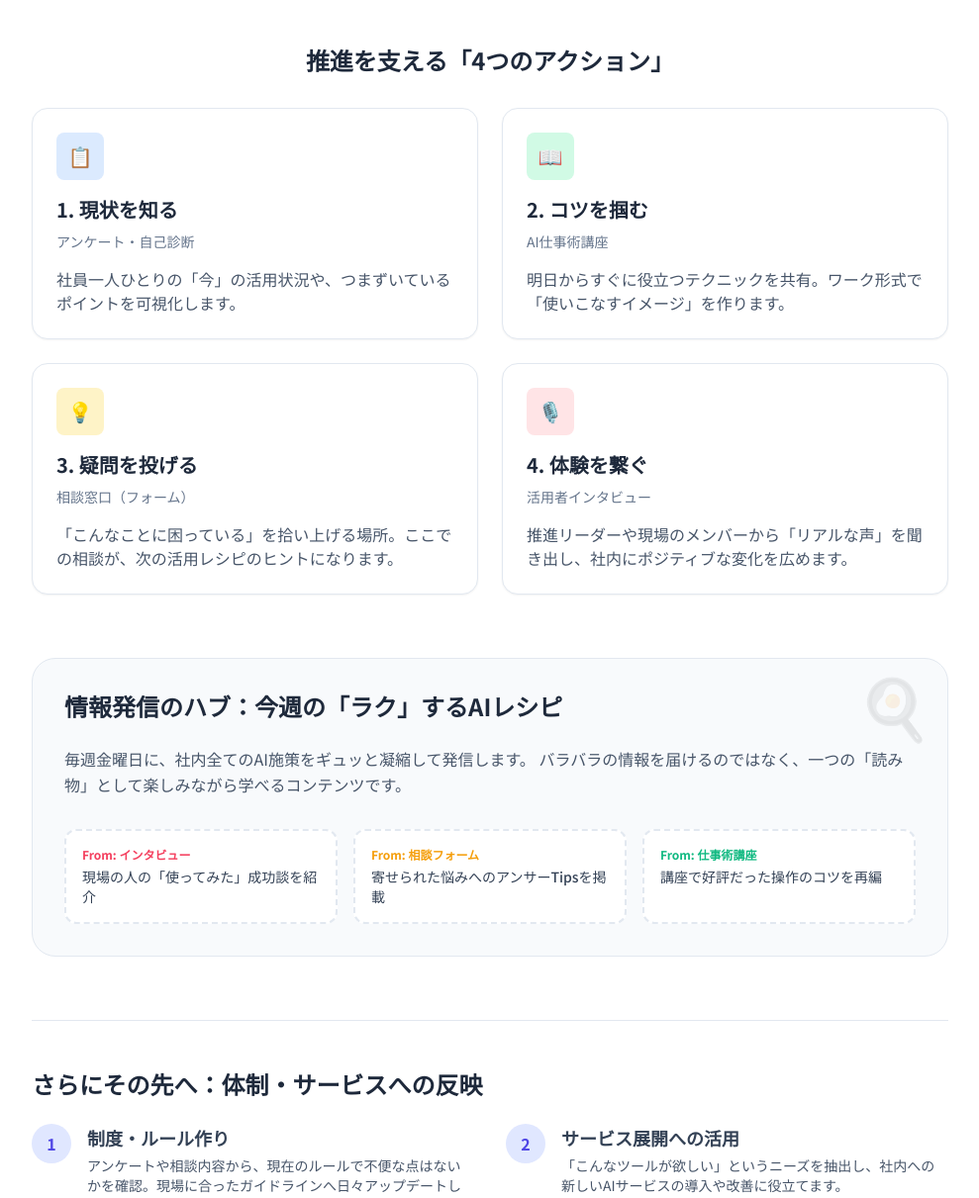
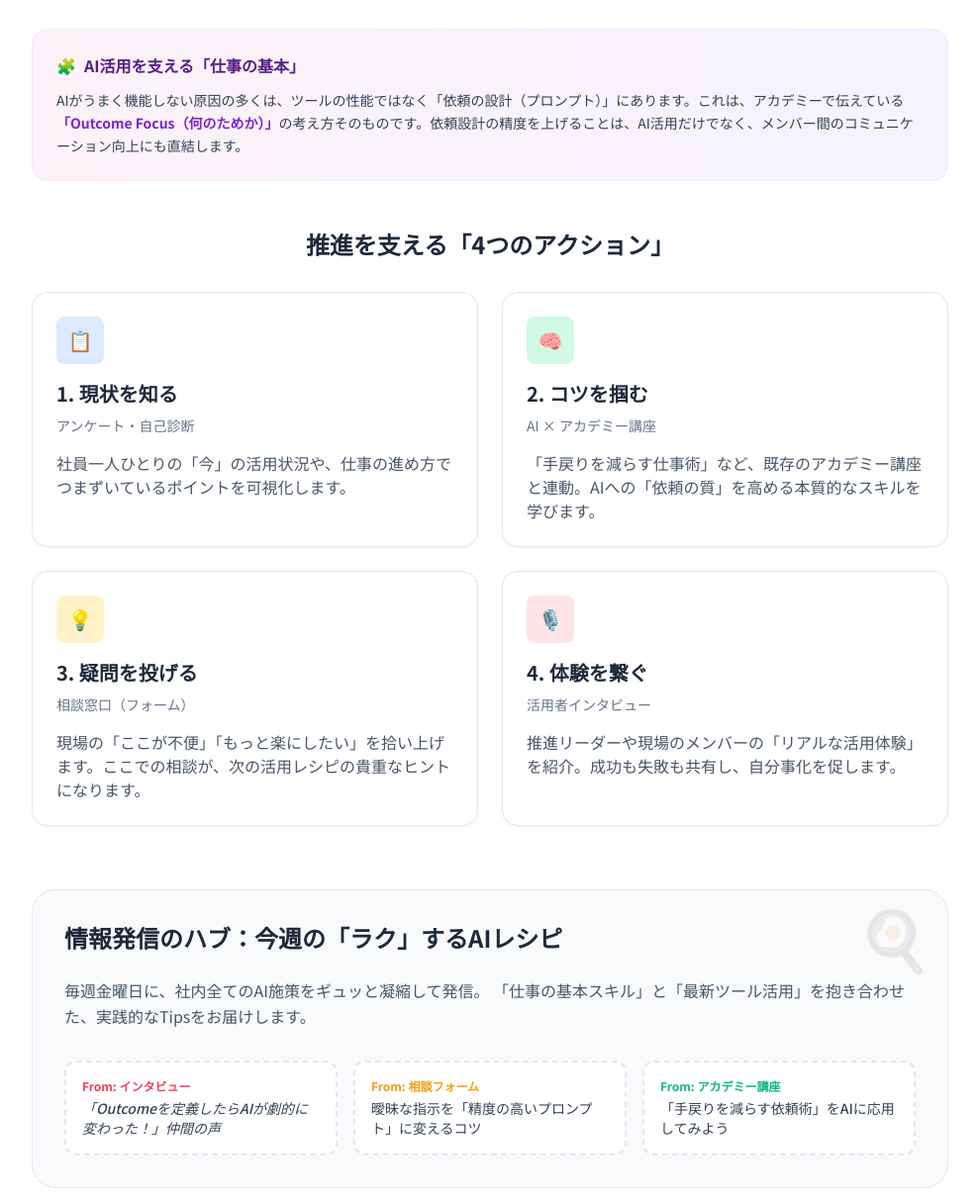
Before and after one commit to tomaton-not/ai-html-lab, a plain HTML site: page slides/ai-culture/index.html in a window 1280 px wide. Shown: the part 458-1669 px from the top of the page at 99% size, without its empty margins (145-1134 px from the left). Drawn offline with nearby package versions, Linux system fonts and the light colour scheme.

Commit message:
Update ai-culture index.html

```diff
--- a/slides/ai-culture/index.html
+++ b/slides/ai-culture/index.html
@@ -25,6 +25,9 @@
             transform: translateY(-4px);
             transition: all 0.3s ease;
         }
+        .philosophy-box {
+            background: linear-gradient(to right, #fdf2f8, #f5f3ff);
+        }
     </style>
 </head>
 <body class="p-4 md:p-8">
@@ -36,9 +39,9 @@
             <p class="text-lg opacity-90 font-medium">特別なスキルから、みんなの「当たり前」へ</p>
         </header>
 
-        <!-- Concept -->
+        <!-- Concept & Philosophy -->
         <section class="p-8 md:p-12">
-            <div class="bg-indigo-50 rounded-2xl p-6 mb-12 border-l-4 border-indigo-500">
+            <div class="bg-indigo-50 rounded-2xl p-6 mb-8 border-l-4 border-indigo-500">
                 <h2 class="text-xl font-bold mb-3 text-indigo-900">プロジェクトの想い</h2>
                 <p class="leading-relaxed text-indigo-800">
                     AIを「難しい技術」としてではなく、日々の仕事を少しずつ楽にしてくれる「頼れる相棒」として定着させます。
@@ -46,39 +49,49 @@
                 </p>
             </div>
 
+            <!-- Deep Synergy: AI x Business Skills -->
+            <div class="philosophy-box rounded-2xl p-6 mb-12 border border-purple-100">
+                <h3 class="text-purple-900 font-bold mb-3 flex items-center">
+                    <span class="mr-2">🧩</span> AI活用を支える「仕事の基本」
+                </h3>
+                <p class="text-slate-700 text-sm leading-relaxed">
+                    AIがうまく機能しない原因の多くは、ツールの性能ではなく「依頼の設計（プロンプト）」にあります。これは、アカデミーで伝えている<span class="font-bold text-purple-700">「Outcome Focus（何のためか）」</span>の考え方そのものです。依頼設計の精度を上げることは、AI活用だけでなく、メンバー間のコミュニケーション向上にも直結します。
+                </p>
+            </div>
+
             <!-- Four Pillars -->
             <h2 class="text-2xl font-bold mb-8 text-center text-slate-800">推進を支える「4つのアクション」</h2>
             <div class="grid md:grid-cols-2 gap-6 mb-16">
-                <!-- Pillar 1 -->
+                <!-- Action 1 -->
                 <div class="bg-white border border-slate-200 p-6 rounded-2xl shadow-sm card-hover">
                     <div class="w-12 h-12 bg-blue-100 text-blue-600 rounded-lg flex items-center justify-center mb-4 text-xl">📋</div>
                     <h3 class="text-xl font-bold mb-2 text-slate-800">1. 現状を知る</h3>
                     <p class="text-sm text-slate-500 mb-4">アンケート・自己診断</p>
-                    <p class="text-slate-600">社員一人ひとりの「今」の活用状況や、つまずいているポイントを可視化します。</p>
+                    <p class="text-slate-600">社員一人ひとりの「今」の活用状況や、仕事の進め方でつまずいているポイントを可視化します。</p>
                 </div>
 
-                <!-- Pillar 2 -->
+                <!-- Action 2 -->
                 <div class="bg-white border border-slate-200 p-6 rounded-2xl shadow-sm card-hover">
-                    <div class="w-12 h-12 bg-emerald-100 text-emerald-600 rounded-lg flex items-center justify-center mb-4 text-xl">📖</div>
+                    <div class="w-12 h-12 bg-emerald-100 text-emerald-600 rounded-lg flex items-center justify-center mb-4 text-xl">🧠</div>
                     <h3 class="text-xl font-bold mb-2 text-slate-800">2. コツを掴む</h3>
-                    <p class="text-sm text-slate-500 mb-4">AI仕事術講座</p>
-                    <p class="text-slate-600">明日からすぐに役立つテクニックを共有。ワーク形式で「使いこなすイメージ」を作ります。</p>
+                    <p class="text-sm text-slate-500 mb-4">AI × アカデミー講座</p>
+                    <p class="text-slate-600">「手戻りを減らす仕事術」など、既存のアカデミー講座と連動。AIへの「依頼の質」を高める本質的なスキルを学びます。</p>
                 </div>
 
-                <!-- Pillar 3 -->
+                <!-- Action 3 -->
                 <div class="bg-white border border-slate-200 p-6 rounded-2xl shadow-sm card-hover">
                     <div class="w-12 h-12 bg-amber-100 text-amber-600 rounded-lg flex items-center justify-center mb-4 text-xl">💡</div>
                     <h3 class="text-xl font-bold mb-2 text-slate-800">3. 疑問を投げる</h3>
                     <p class="text-sm text-slate-500 mb-4">相談窓口（フォーム）</p>
-                    <p class="text-slate-600">「こんなことに困っている」を拾い上げる場所。ここでの相談が、次の活用レシピのヒントになります。</p>
+                    <p class="text-slate-600">現場の「ここが不便」「もっと楽にしたい」を拾い上げます。ここでの相談が、次の活用レシピの貴重なヒントになります。</p>
                 </div>
 
-                <!-- Pillar 4 -->
+                <!-- Action 4 -->
                 <div class="bg-white border border-slate-200 p-6 rounded-2xl shadow-sm card-hover">
                     <div class="w-12 h-12 bg-rose-100 text-rose-600 rounded-lg flex items-center justify-center mb-4 text-xl">🎙️</div>
                     <h3 class="text-xl font-bold mb-2 text-slate-800">4. 体験を繋ぐ</h3>
                     <p class="text-sm text-slate-500 mb-4">活用者インタビュー</p>
-                    <p class="text-slate-600">推進リーダーや現場のメンバーから「リアルな声」を聞き出し、社内にポジティブな変化を広めます。</p>
+                    <p class="text-slate-600">推進リーダーや現場のメンバーの「リアルな活用体験」を紹介。成功も失敗も共有し、自分事化を促します。</p>
                 </div>
             </div>
 
@@ -89,22 +102,22 @@
                     情報発信のハブ：今週の「ラク」するAIレシピ
                 </h2>
                 <p class="text-slate-600 mb-8 leading-relaxed">
-                    毎週金曜日に、社内全てのAI施策をギュッと凝縮して発信します。
-                    バラバラの情報を届けるのではなく、一つの「読み物」として楽しみながら学べるコンテンツです。
+                    毎週金曜日に、社内全てのAI施策をギュッと凝縮して発信。
+                    「仕事の基本スキル」と「最新ツール活用」を抱き合わせた、実践的なTipsをお届けします。
                 </p>
 
                 <div class="grid md:grid-cols-3 gap-4">
                     <div class="recipe-card p-4 rounded-xl">
                         <span class="text-xs font-bold text-rose-500 block mb-1">From: インタビュー</span>
-                        <p class="text-sm text-slate-700 font-medium">現場の人の「使ってみた」成功談を紹介</p>
+                        <p class="text-sm text-slate-700 font-medium italic">「Outcomeを定義したらAIが劇的に変わった！」仲間の声</p>
                     </div>
                     <div class="recipe-card p-4 rounded-xl">
                         <span class="text-xs font-bold text-amber-500 block mb-1">From: 相談フォーム</span>
-                        <p class="text-sm text-slate-700 font-medium">寄せられた悩みへのアンサーTipsを掲載</p>
+                        <p class="text-sm text-slate-700 font-medium">曖昧な指示を「精度の高いプロンプト」に変えるコツ</p>
                     </div>
                     <div class="recipe-card p-4 rounded-xl">
-                        <span class="text-xs font-bold text-emerald-500 block mb-1">From: 仕事術講座</span>
-                        <p class="text-sm text-slate-700 font-medium">講座で好評だった操作のコツを再編</p>
+                        <span class="text-xs font-bold text-emerald-500 block mb-1">From: アカデミー講座</span>
+                        <p class="text-sm text-slate-700 font-medium">「手戻りを減らす依頼術」をAIに応用してみよう</p>
                     </div>
                 </div>
             </div>
@@ -117,14 +130,14 @@
                         <div class="flex-none w-10 h-10 bg-indigo-100 text-indigo-600 rounded-full flex items-center justify-center font-bold">1</div>
                         <div>
                             <h4 class="font-bold text-lg mb-1">制度・ルール作り</h4>
-                            <p class="text-slate-600 text-sm">アンケートや相談内容から、現在のルールで不便な点はないかを確認。現場に合ったガイドラインへ日々アップデートします。</p>
+                            <p class="text-slate-600 text-sm">現場の活用実態に基づき、より柔軟で安全なガイドラインや利用体制を整備します。</p>
                         </div>
                     </div>
                     <div class="flex gap-4">
                         <div class="flex-none w-10 h-10 bg-indigo-100 text-indigo-600 rounded-full flex items-center justify-center font-bold">2</div>
                         <div>
                             <h4 class="font-bold text-lg mb-1">サービス展開への活用</h4>
-                            <p class="text-slate-600 text-sm">「こんなツールが欲しい」というニーズを抽出し、社内への新しいAIサービスの導入や改善に役立てます。</p>
+                            <p class="text-slate-600 text-sm">現場で本当に必要とされているニーズを抽出し、新たなAIツールやサービスの導入を検討します。</p>
                         </div>
                     </div>
                 </div>
@@ -134,7 +147,7 @@
         <!-- Footer -->
         <footer class="bg-slate-900 text-slate-400 p-8 text-center text-sm">
             <p class="mb-2">毎週金曜更新：今週の「ラク」するAIレシピ🍳 発信中</p>
-            <p>&copy; 2026 AI Promotion Project. Better tools, Better works.</p>
+            <p>&copy; 2026 AI Promotion Project. Aligning Tech with Core Skills.</p>
         </footer>
     </div>
 </body>
```
